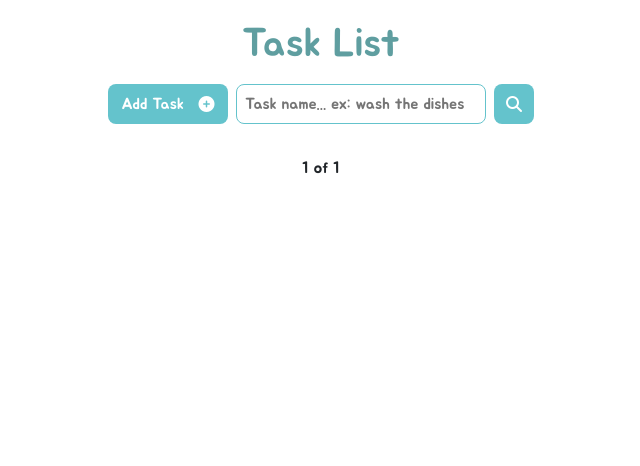
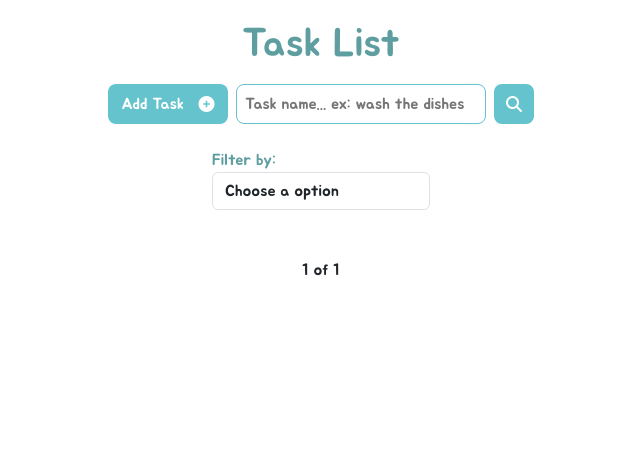
Before and after one commit to montenegroleticia/To-do, a Django app: page / in a window 1280 px wide. Shown: the part 57-523 px from the top of the page, without its empty margins (319-959 px from the left). Run offline with Django 4.2, Linux system fonts and the light colour scheme; the visitor is signed in with stand-in values (Sample User, id 1); data that the repository does not hold is empty; some libraries are stand-ins or nearby versions.

Commit message:
Filter by status

```diff
--- a/tasks/static/scripts/script.js
+++ b/tasks/static/scripts/script.js
@@ -1,4 +1,6 @@
 $(document).ready(function () {
+    let baseURL = 'http://127.0.0.1:8000/';
+    let filter = $('#filter');
     let deleteBtn = $('.delete-btn');
     let searchBtn = $('.search-bnt');
     let searchForm = $('#search-form');
@@ -18,4 +20,9 @@ $(document).ready(function () {
     $(searchBtn).on('click', function () {
         searchForm.submit();
     });
+
+    $(filter).change(function () {
+        let filter = $(this).val();
+        window.location.href = baseURL + '?filter=' + filter;
+    })
 });
--- a/tasks/static/styles/style.css
+++ b/tasks/static/styles/style.css
@@ -73,6 +73,13 @@ input {
   width: 40px;
 }
 
+.filter-div {
+  color: cadetblue;
+  padding: 16px;
+  width: 250px;
+  height: auto;
+}
+
 .task-list {
   display: flex;
   flex-direction: column;
--- a/tasks/templates/tasks/list.html
+++ b/tasks/templates/tasks/list.html
@@ -18,6 +18,14 @@
         <input type="text" name="search" placeholder="Task name... ex: wash the dishes" />
         <button class="search-btn"><i class="fa-solid fa-magnifying-glass"></i></button>
       </form>
+    </div>
+    <div class="col-12 filter-div">
+      <span>Filter by:</span>
+      <select name="filter" id="filter" class="form-control">
+        <option value="">Choose a option</option>
+        <option value=True>Done</option>
+        <option value=False>Doing</option>
+      </select>
     </div>
     {% if messages %}
       <ul class="messages">
--- a/tasks/views.py
+++ b/tasks/views.py
@@ -15,11 +15,13 @@ def health(request):
 def taskList(request):
 
     search = request.GET.get('search')
+    filter = request.GET.get('filter')
 
     if search:
         tasks = Task.objects.filter(title__icontains=search, user=request.user)
+    elif filter:
+        tasks = Task.objects.filter(done=filter, user=request.user)
     else:
-
         tasks_list = Task.objects.all().order_by(
             '-created_at').filter(user=request.user)
 
```
